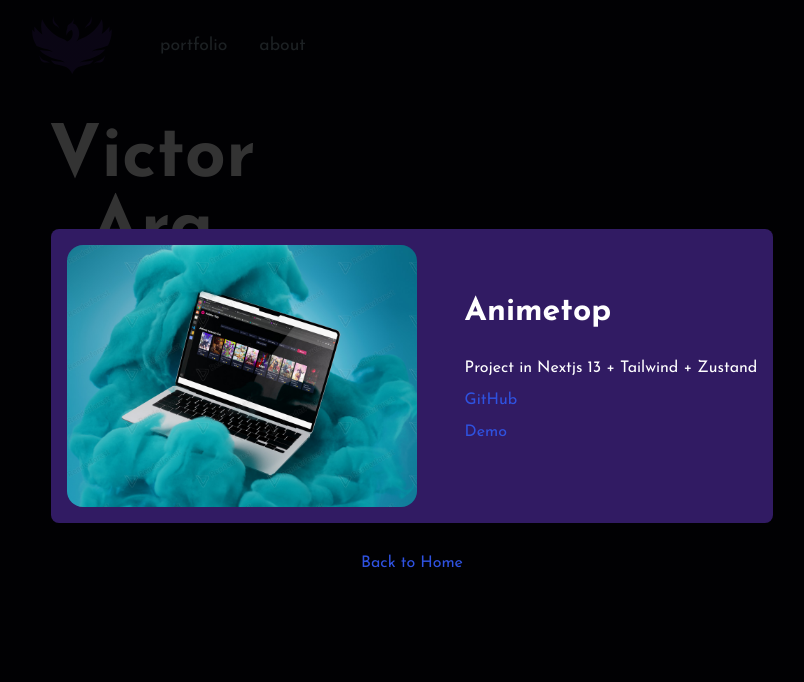
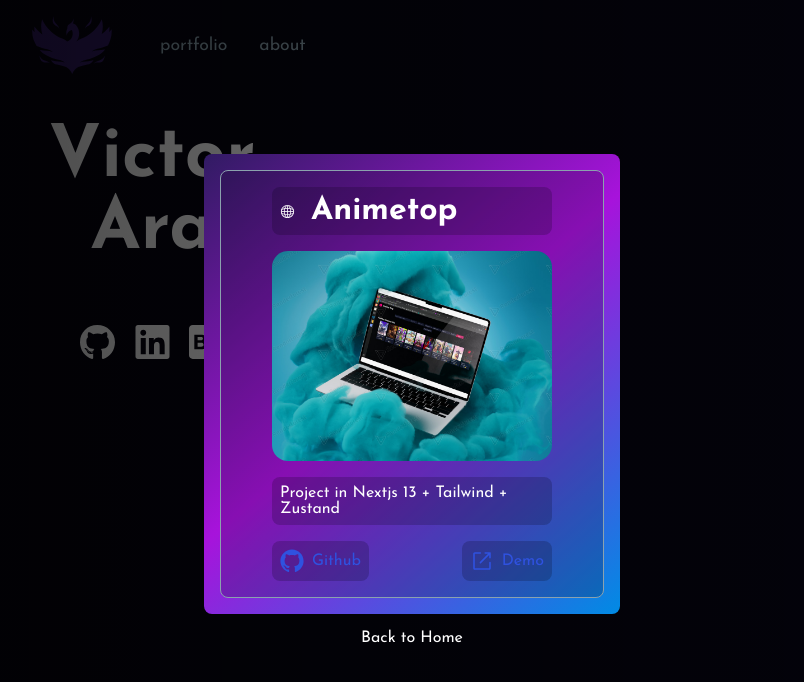
Before and after one commit to Victorb999/victor-portfolio, a Next.js app: page /app/animetop in a window 1280 px wide. Shown: the top 682 px of the page, without its empty margins (228-1032 px from the left). Built offline with nearby package versions, Linux system fonts and the light colour scheme.

Commit message:
feat: add card app

```diff
--- a/package.json
+++ b/package.json
@@ -8,6 +8,7 @@
     "start": "next start"
   },
   "dependencies": {
+    "@radix-ui/react-icons": "^1.3.2",
     "framer-motion": "^12.6.2",
     "next": "15.2.4",
     "react": "19.1.0",
--- a/src/app/app/[id]/page.tsx
+++ b/src/app/app/[id]/page.tsx
@@ -4,6 +4,12 @@
 import styles from "./styles.module.css"
 import { dataAppPage, Apps } from "../../../data/appData"
 import * as React from "react"
+import { CardApp } from "@/components/CardApp/CardApp"
+import {
+  GitHubLogoIcon,
+  ExternalLinkIcon,
+  GlobeIcon,
+} from "@radix-ui/react-icons"
 
 type AppProps = {
   params: Promise<{ id: string }>
@@ -21,7 +27,15 @@
 
   return (
     <div className={styles.all}>
+      <CardApp>
         <div className={styles.container}>
+          <div className={styles.content}>
+            <div className={styles.title}>
+              <h1>
+                <GlobeIcon />
+                {dataApp.id}
+              </h1>
+            </div>
             <motion.img
               src={dataApp.img}
               layoutId={`${id}-app`}
@@ -33,28 +47,22 @@
               transition={{ delay: 0.25, duration: 1 }}
               className={styles.description}
             >
-          <h1>{dataApp.id}</h1>
               <p>{dataApp.text}</p>
-
+            </motion.div>
+            <div className={styles.links}>
               <a href={dataApp.github}>
-            <i className="fab fa-github"></i> GitHub
+                <GitHubLogoIcon /> <span>Github</span>
               </a>
               <a href={dataApp.site}>
-            <i className="fab fa-chrome"></i> Demo
+                <ExternalLinkIcon /> <span>Demo</span>
               </a>
-        </motion.div>
             </div>
-
-      <motion.div
-        initial={{ opacity: 0 }}
-        animate={{ opacity: 1 }}
-        transition={{ delay: 1, duration: 1 }}
-        className={styles.back}
-      >
+          </div>
+        </div>
+      </CardApp>
       <Link href="/">
         <span>Back to Home</span>
       </Link>
-      </motion.div>
     </div>
   )
 }
--- a/src/app/app/[id]/styles.module.css
+++ b/src/app/app/[id]/styles.module.css
@@ -2,11 +2,12 @@
   display: flex;
   flex-direction: column;
   align-items: center;
+  gap: 1rem;
   justify-content: center;
   background-image: linear-gradient(
     to right,
     rgba(0, 0, 0, 0.8),
-    rgba(0, 0, 0, 0.8)
+    rgba(0, 0, 0, 0.3)
   );
   position: absolute;
   top: 0;
@@ -15,38 +16,79 @@
   height: 100dvh;
 }
 .container {
+  background-color: var(--purple);
+  background: linear-gradient(140deg, rgba(49,27,99,1) 0%, rgba(167,19,219,1) 48%, rgba(0,139,228,1) 100%);
+  border-radius: 0.5rem;
+  padding: 1rem;
+}
+.content{
   display: flex;
   flex-direction: column;
   align-items: center;
   justify-content: center;
-  background-color: var(--purple);
+  gap: 1rem;
+  width: 100%;
+  border: 1px solid var(--gray);
+  background-color: #05041033;
+  padding: 1rem;
   border-radius: 0.5rem;
-  padding: 1rem;
+}
+.title{
+  display: flex;
+  justify-content: flex-start;
+  align-items: center;
+  background-color: #05041033;
+  width: 80%;
+  padding: 0.5rem;
+  border-radius: 0.5rem;
+}
+.links{
+  display: flex;
+  gap: 1rem;
+  justify-content: space-between;
+  align-items: center;
+  width: 80%;
+}
+.links a {
+  background-color: #05041033;
+  padding: 0.5rem;
+  border-radius: 0.5rem;
+  color: var(--blue);
+  text-decoration: none;
+  display: flex;
+  align-items: center;
+  gap: 0.5rem;
+}
+.links a:hover {
+  text-decoration: underline;
+}
+.links a svg {
+  width: 1.5rem;
+  height: 1.5rem;
 }
 .img {
   width: 80%;
   border-radius: 1rem;
 }
 
-.back {
-  margin-top: 2rem;
-  color: var(--blue);
-}
-.back:hover {
-  text-decoration: underline;
+.container h1 {
+  text-transform: capitalize;
+  display: flex;
+  justify-content: flex-start;
+  align-items: center;
+  gap: 1rem;
 }
 
 .description {
-  margin-top: 2rem;
-  margin-left: 0rem;
-}
-.description h1 {
-  margin-bottom: 2rem;
-  text-transform: capitalize;
+  display: flex;
+  flex-direction: column;
+  gap: 1rem;
+  background-color: #05041033;
+  padding: 0.5rem;
+  border-radius: 0.5rem;
 }
 .description a {
   display: block;
-  margin-bottom: 1rem;
   color: var(--blue);
 }
 .description a:hover {
@@ -54,17 +96,14 @@
 }
 .description p {
   display: block;
-  margin-bottom: 1rem;
 }
 @media (min-width: 600px) {
   .container {
-    max-width: 90%;
-    flex-direction: row;
     gap: 1rem;
   }
   .description {
+    width: 80%;
     margin-top: 0rem;
-    margin-left: 2rem;
   }
   .img {
     max-width: 350px;
--- /dev/null
+++ b/src/components/CardApp/CardApp.tsx
@@ -0,0 +1,49 @@
+"use client"
+import { motion, useMotionValue, useTransform } from "framer-motion"
+import { useState } from "react"
+import styles from "./styles.module.css"
+
+export function CardApp({ children }: { children: React.ReactNode }) {
+  const [isHovered, setIsHovered] = useState(false)
+  const x = useMotionValue(0)
+  const y = useMotionValue(0)
+  const rotateX = useTransform(y, [-50, 50], [15, -15])
+  const rotateY = useTransform(x, [-50, 50], [-15, 15])
+
+  const handleMouseMove = (e: React.MouseEvent<HTMLDivElement, MouseEvent>) => {
+    const rect = e.currentTarget.getBoundingClientRect()
+    const offsetX = e.clientX - rect.left - rect.width / 2
+    const offsetY = e.clientY - rect.top - rect.height / 2
+    x.set(offsetX)
+    y.set(offsetY)
+  }
+
+  const handleMouseLeave = () => {
+    x.set(0)
+    y.set(0)
+    setIsHovered(false)
+  }
+
+  return (
+    <motion.div
+      className={styles.card}
+      style={{
+        perspective: 1000,
+      }}
+      onMouseEnter={() => setIsHovered(true)}
+      onMouseMove={handleMouseMove}
+      onMouseLeave={handleMouseLeave}
+    >
+      <motion.div
+        style={{
+          rotateX: isHovered ? rotateX : 0,
+          rotateY: isHovered ? rotateY : 0,
+          transition: "rotateX 0.2s, rotateY 0.2s",
+        }}
+        className={styles.innerCard}
+      >
+        <div className={styles.frontSide}>{children}</div>
+      </motion.div>
+    </motion.div>
+  )
+}
--- /dev/null
+++ b/src/components/CardApp/styles.module.css
@@ -0,0 +1,9 @@
+.frontSide{
+  background-color: var(--primary);
+  width: 100%;
+  height: 100%;
+  display: block;
+  justify-content: center;
+  align-content: center;
+  position: relative;
+}
```
Also changed, not shown: 1 other file (tests, documents, lock files or other folders). Lines whose indentation alone changed are shown as unchanged.
